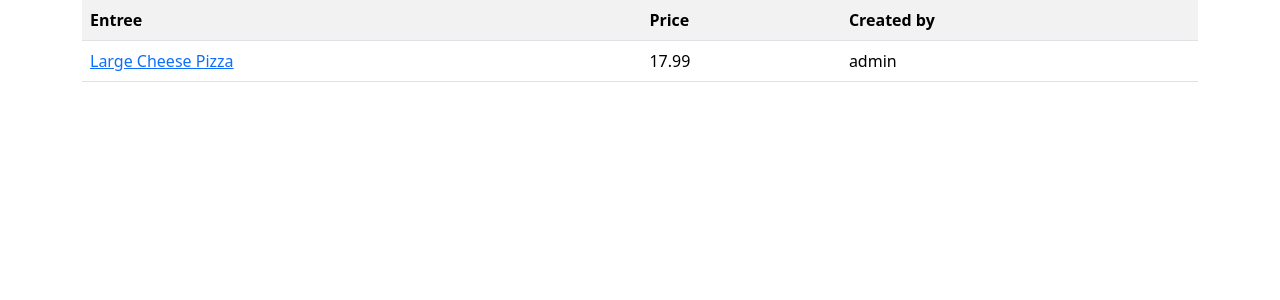
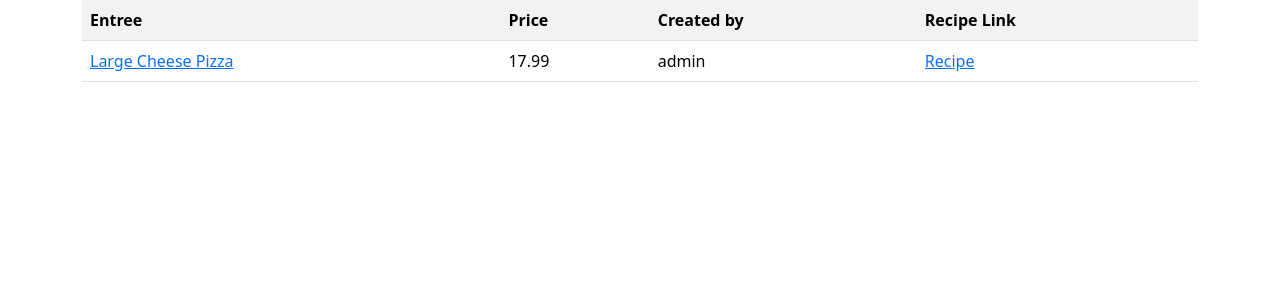
Before and after one commit to kadarcm/DjangoDelights, a Django app: page /pizzaman/menu in a window 1280 px wide. Shown: the part 86-386 px from the top of the page. Run offline with Django 4.2, Linux system fonts and the light colour scheme; data comes from the database, SQL or seed files in the repository; both versions use the stored data as it was after the commit.

Commit message:
Menue Items

```diff
--- a/pizzaman/forms.py
+++ b/pizzaman/forms.py
@@ -25,3 +25,9 @@ class UpdateMenuF(forms.ModelForm):
     class Meta():
         model = MenueItem
         fields =['price']
+
+class CreateRecipeItem(forms.ModelForm):
+    title=""
+    class Meta():
+        model =Recipe_list
+        fields =['inventory', 'recipe_amount_used']
--- a/pizzaman/templates/pizzaman/menus.html
+++ b/pizzaman/templates/pizzaman/menus.html
@@ -7,12 +7,14 @@
         <th> Entree  </th>
         <th> Price </th>
         <th>  Created by </th>
+        <th> Recipe Link</th>
     </tr>
     {% for itm in object_list %}
         <tr>
             <td> <a href="{% url 'menu_update' itm.pk %}">{{ itm.entree }}</a></td>
             <td> {{ itm.price }}</td>
             <td> {{ itm.created_by }}</td>
+            <td> <a href="{% url 'recipe_add' itm.pk %}">Recipe</a></td>
 
             </tr>
 
--- a/pizzaman/urls.py
+++ b/pizzaman/urls.py
@@ -10,4 +10,5 @@ path("inventory/<pk>/update", UpdateIventoryView.as_view(), name="inv_update"),
 path("menu", MenuListView.as_view(), name="menu_list"),
 path("menu/<pk>/update", UpdateMenuView.as_view(), name="menu_update"),
 path("menu_add", CreateMenueView.as_view(), name="menu_add"),
+path("recipe/<menu_pk>", menu_recipe, name="recipe_add"),
 ]
--- a/pizzaman/views.py
+++ b/pizzaman/views.py
@@ -50,3 +50,21 @@
     model =MenueItem
     form_class = UpdateMenuF
     success_url = reverse_lazy('menu_list')
+
+def menu_recipe(request, menu_pk):
+    context= {'recipe_itms': Recipe_list.objects.filter(entree=menu_pk).all()}
+    context['inventory'] = list(Inventory.objects.all())
+    context['form']= CreateRecipeItem()
+    context['entree']=menu_pk
+    if request.method == "POST":
+        form = CreateRecipeItem(request.POST)
+
+        if form.is_valid():
+            new_item =Recipe_list()
+            new_item.entree = MenueItem.objects.filter(entree= menu_pk).first()
+            new_item.inventory=form.cleaned_data['inventory']
+            new_item.recipe_amount_used=form.cleaned_data['recipe_amount_used']
+            new_item.save()
+        form.clean()
+
+    return render(request, template_name='pizzaman\\recipe.html', context=context)
```
Also changed, not shown: pizzaman/templates/pizzaman/recipe.html (added, +35 -0 lines), db.sqlite3, 1 other file.
